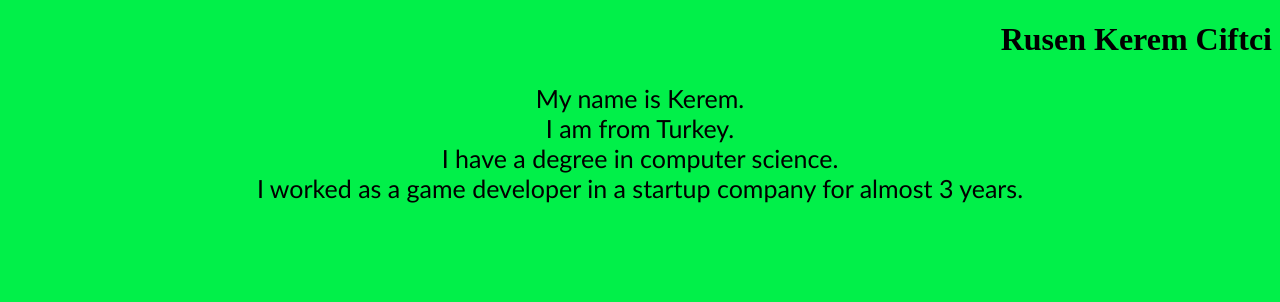
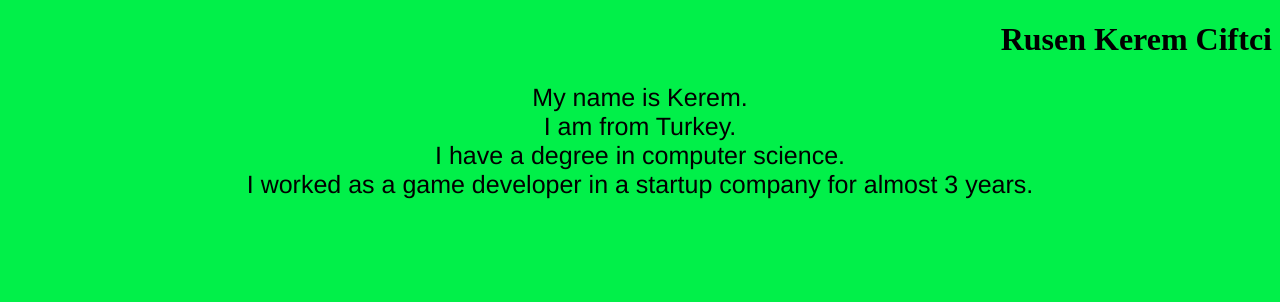
Before and after one commit to keremciftci98/WDDM-115, a plain HTML site: page html/index.html in a window 1280 px wide. Shown: the top 302 px of the page. Drawn offline with Linux system fonts and the light colour scheme.

Commit message:
Updated font family of the paragraph..

```diff
--- a/html/index.html
+++ b/html/index.html
@@ -72,7 +72,7 @@
       }
       p {
         text-align: center;
-        font-family: 'Gill Sans';
+        font-family: 'Franklin Gothic Medium', 'Arial Narrow', Arial, sans-serif;
         font-size: 25px;
       }
       div {
```
